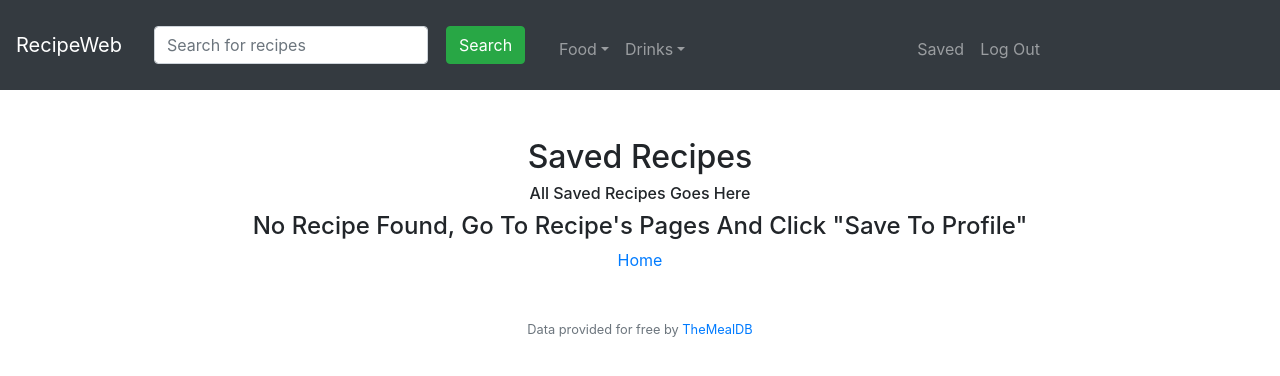
After one commit to Spoonzio/RecipeWeb, a Flask app: page /saved in a window 1280 px wide. The commit adds this page. Shown: the top 376 px of the page. Run offline with Flask 2, Linux system fonts and the light colour scheme; a user stored in the database is signed in; some libraries are stand-ins or nearby versions.

Commit message:
Dashboard page for user to see saved recipe, able to delete any with assigned buttons

```diff
--- a/application.py
+++ b/application.py
@@ -85,7 +85,6 @@ def search():
 
 @app.route("/save", methods=["POST", "GET"])
 def saveto():
-
     if request.method == "POST":
         if 'user_id' in session:
             food = str(request.args.get("q")).lower()
@@ -105,8 +104,6 @@ def saveto():
 
         else:
             return redirect("/login")
-
-
 
 
 @app.route("/drink", methods=["POST", "GET"])
@@ -140,14 +137,42 @@ def item():
     steps = step_extract(result)
     return render_template("food.html", result = result, steps = steps, butt = butt, disabled = butdisable)
 
-@app.route("/saved")
+
+@app.route("/saved", methods = ["GET", "POST"])
 @login_required
 def saved():
-    if 'user_id' not in session:
-        return redirect("/")
+
+    if request.method == 'POST':
+
+        selected = str(request.args.get("q"))
+        db.execute("DELETE FROM 'saved' WHERE recipe = :sel AND user = :us", us = session['user_id'], sel = selected)
+
+        flash("Successfully deleted from your profile", "success")
+        return redirect("/saved")
+
     else:
-        #look up saved recipe
-        return render_template("saved.html")
+
+        if 'user_id' not in session:
+            return redirect("/login")
+        else:
+            #look up saved recipe
+            records = db.execute("SELECT * FROM saved WHERE user = :iden", iden = session["user_id"])
+            table = []
+
+            for record in records:
+                temp = {}
+                if record['food'] == True:
+                    meal = db.execute("SELECT idMeal AS '0', Meal AS '1', Category AS '2'  FROM recipes WHERE idMeal = :mealid", mealid = record['recipe'])
+                    temp = meal[0]
+                    temp['3'] = "Food"
+                else:
+                    drink = db.execute("SELECT DrinkID AS '0', Drink AS '1', Category AS '2'  FROM drinks WHERE DrinkID = :drinkid", drinkid = record['recipe'])
+                    temp = drink[0]
+                    temp['3'] = "Drink"
+
+                table.append(temp)
+
+            return render_template("saved.html", table = table)
 
 
 @app.route("/login", methods = ["GET", "POST"])
@@ -171,6 +196,7 @@ def login():
             return render_template("login.html"),400
         else:
             session["user_id"] = info[0]["id"]
+            flash("Logged In Successfully", "success")
             return redirect("/")
 
     else:
--- a/templates/layout.html
+++ b/templates/layout.html
@@ -109,7 +109,7 @@
             </header>
         {% endif %}
 
-        <main class="container p-5" style = >
+        <main class="container p-5">
             {% block main %}{% endblock %}
         </main>
 
--- /dev/null
+++ b/templates/saved.html
@@ -0,0 +1,47 @@
+{% extends "layout.html" %}
+
+{% block title %}
+    Saved Recipes
+{% endblock %}
+
+{% block main %}
+
+    <header class = "recipe-title">
+        <h2 name = "retitle" >Saved Recipes</h2>
+        <h6>All Saved Recipes Goes Here</h6>
+    </header>
+
+    {% if not table%}
+        <h4>No Recipe Found, Go To Recipe's Pages And Click "Save To Profile"</h4>
+
+    {% else %}
+
+        <table class="table table-hover">
+            <tr>
+                <th>Name</th>
+                <th>Category</th>
+                <th>Type</th>
+                <th>Action</th>
+            </tr>
+            {% for row in table %}
+                <form action="/saved?q={{row['0']}}" method = 'POST'>
+                    <tr>
+                        {% for x in range(1,4,1) %}
+                            <td>
+                                {{ row[ x|string ] }}
+                            </td>
+                        {% endfor %}
+
+                        <td>
+                            <button class="btn btn-danger" type="submit">Delete</button>
+                        </td>
+                    </tr>
+                </form>
+
+            {% endfor%}
+
+        </table>
+    {% endif %}
+
+    <a href="/">Home</a>
+{% endblock %}
```
Also changed, not shown: test.py (+30 -12 lines), recipe.db.
